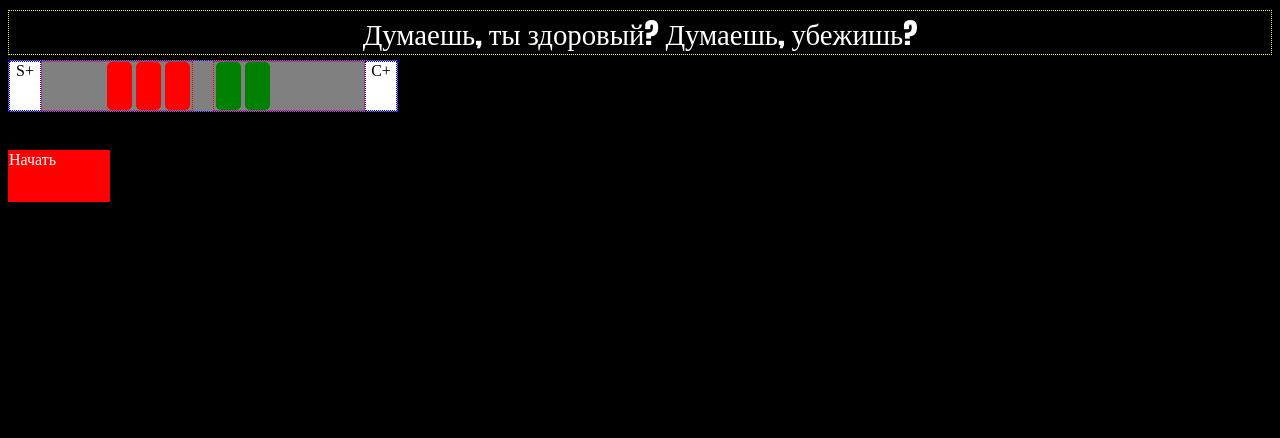
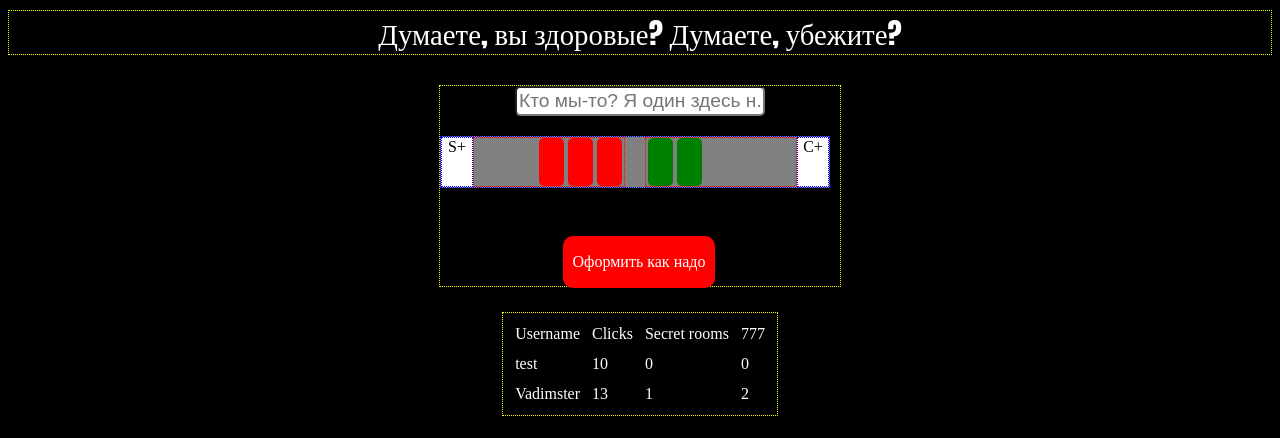
Before and after one commit to Vadimster/green-elefant, a plain HTML site: page index.html in a window 1280 px wide. Drawn offline with Linux system fonts and the light colour scheme.

Commit message:
introduced start page

```diff
--- a/index.html
+++ b/index.html
@@ -13,26 +13,44 @@
 
 
 <!-- interface -->
-<section class="start-header">Думаешь, ты здоровый? Думаешь, убежишь?</section>
-<div id="stats-wrapper">
-	<div class="stats-button-str" title="Добавить силы">S+</div>
-	<div id="stats-str-container" class="stats-container"></div>
-	<div id="stats-cha-container" class="stats-container"></div>
-	<div class="stats-button-cha" title="Добавить харизмы">C+</div>
-</div>
-<div class="start-game">Начать</div>
+<section class="start-header">Думаете, вы здоровые? Думаете, убежите?</section>
 
+<section class="start-character">
+	<div class="start-username">
+		<input type="text" name="username" id="username" placeholder="Кто мы-то? Я один здесь н... (Введите имя)"><br>
+	</div>
+	<div id="stats-wrapper">
+		<div class="stats-button-str" title="Добавить силы">S+</div>
+		<div id="stats-str-container" class="stats-container"></div>
+		<div id="stats-cha-container" class="stats-container"></div>
+		<div class="stats-button-cha" title="Добавить харизмы">C+</div>
+	</div>
+	<div class="start-game">Оформить как надо</div>
+</section>
+<!-- <section class="start-table"> -->
+	<table>
+		<tr>
+			<td>Username</td>
+			<td>Clicks</td>
+			<td>Secret rooms</td>
+			<td>777</td>
+		</tr>
+		<tr>
+			<td>test</td>
+			<td>10</td>
+			<td>0</td>
+			<td>0</td>
+		</tr>
+		<tr>
+			<td>Vadimster</td>
+			<td>13</td>
+			<td>1</td>
+			<td>2</td>
+		</tr>
+	</table>
+<!-- </section> -->
 
 <!-- hidden elements -->
-<div id="item-info-dialog">
-	<div class="dialog-bg">
-		<div class="dialog-picture"></div>
-		<div class="dialog-title title"><h1></h1></div>
-		<div class="dialog-text text"><p></p></div>
-	</div>
-</div>
-
-
 <div id="view-1-a"></div>	 <!-- Description of the view -->
 <div id="view-1-b"></div>	 <!-- Description of the view -->
 
--- a/js/gameconfig.js
+++ b/js/gameconfig.js
@@ -340,6 +340,18 @@ $(document).ready(function(){
 		}
 	});
 
+	$('#username').focusout(function(){
+		var username = $('#username').val();
+		if(username.length > 0){
+		config.game.player.username = $('#username').val();
+		console.log(config.game.player.username);
+		} else {
+		console.log('username is empty');
+		console.log(config.game.player.username);
+		}
+
+	});
+
 	$('.stats-button-str').click(function() {
 		statsSelector.addStrength();
 	});
--- a/js/locations.js
+++ b/js/locations.js
@@ -8,7 +8,7 @@
 var view1a = { //start view on gaupvahta
 	name: 'Start view',
 	domID: '#view-1-a',
-	background: 'img/locations/room1/b1.jpg', //background URL image to be loaded into the scene
+	background: 'img/locations/room1/b1.jpeg', //background URL image to be loaded into the scene
 	draw: function(){
 		console.log('drawing interactive elements on view: ' + this.name);
 
--- a/styles/main.css
+++ b/styles/main.css
@@ -1,9 +1,26 @@
-body{
-	min-width: 1205px;
+html, body{
+/* min-width: 1205px; */
+	/* width: 100%; */
 	background-color: black;
+	/* overflow-y:hidden; */
 }
 
+
+
+
 /* ////////////// LANDING PAGE /////////////// */
+table{
+	border: 1px dotted yellow;
+	color: white;
+	margin: 0 auto;
+	top: 10px;
+	padding: 5px;
+}
+
+td{
+	padding: 5px;
+
+}
 
 .start-header{
 	margin-top: 10px;
@@ -17,9 +34,41 @@ body{
     border: 1px dotted yellow;
 }
 
+.start-character{
+	position: relative;
+	height: 200px;
+	width: 400px;
+	border: 1px dotted yellow;
+	margin-top: 30px;
+	margin-left: auto;
+	margin-right: auto;
+	margin-bottom: 25px;
+}
+
+.start-username{
+	position: absolute;
+	width: 250px;
+	right: 50%;
+	margin-right: -125px;
+	/* border: 1px dotted green; &*/
+
+}
+
+	#username{
+		width: 250px;
+		height: 30px;
+		border-radius: 5px;
+		text-align: center;
+		font-size: 1.2em;
+
+
+
+	}
+
+
 #stats-wrapper{
 	position: absolute;
-	top: 60px;
+	top: 50px;
 	height: 50px;
 	border: 1px dotted black;
 	margin: auto;
@@ -41,6 +90,7 @@ body{
 				border: 1px dotted blue;
 				text-align: center;
 				background-color: white;
+
 			}
 
 			.stats-cha-point{
@@ -72,12 +122,19 @@ body{
 .start-game{
 	position: absolute;
 	top: 150px;
-	width: 100px;
+	width: 150px;
 	height: 50px;
+	line-height: 50px;
 	color: white;
 	background-color: red;
 	border: 1px dotted red;
+	right: 50%;
+	margin-right: -75px;
+	border-radius: 10px;
+	text-align: center;
 }
+
+
 
 /* ////////////// GAME /////////////// */
 
@@ -109,7 +166,7 @@ body{
 .content{
 	position: relative;
 	margin: 0 auto;
-    height: 700px;
+    height: 650px;
     width: 1186px;
     max-width:100%;
     border: 1px dotted yellow;
@@ -148,7 +205,7 @@ body{
 		.view{
 			position: absolute;
 			width: 1100px;
-			height: 700px;
+			height: 650px;
 			background-repeat: no-repeat;
 			background-size: 100% 100%;
 		}
```
Also changed, not shown: img/locations/room1/b1.jpeg (added).
